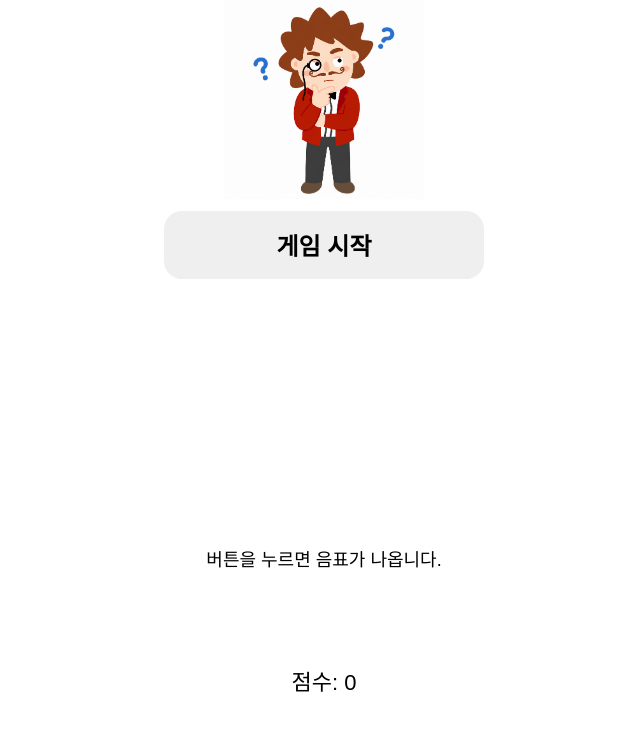
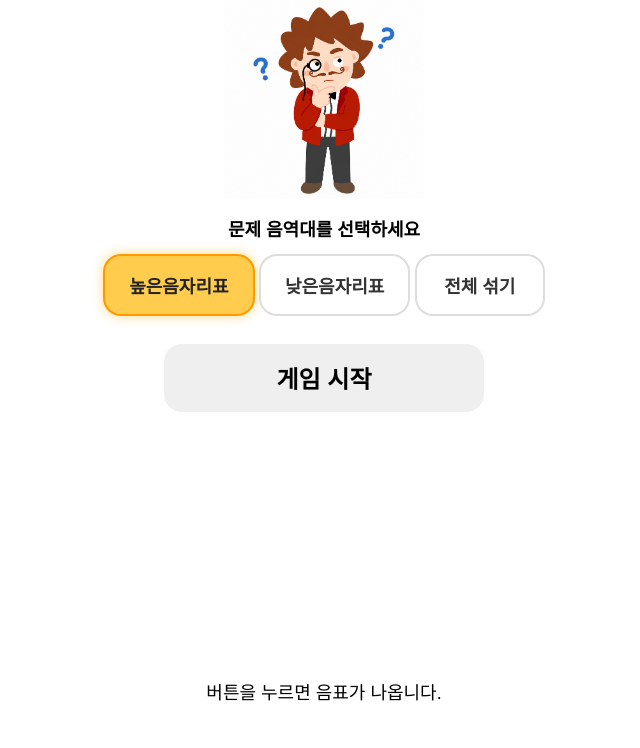
Before and after one commit to sol-smile03/music-note-game, a Flask app: page / in a window 1280 px wide. Shown: the part 254-1002 px from the top of the page, without its empty margins (316-956 px from the left). Run offline with Flask 3, Linux system fonts and the light colour scheme; some libraries are stand-ins or nearby versions.

Commit message:
Add files via upload

```diff
--- a/app.py
+++ b/app.py
@@ -7,4 +7,4 @@ def home():
     return render_template("index.html")
 
 if __name__ == "__main__":
-    app.run(debug=True)
+    app.run(host="0.0.0.0", port=5000, debug=True)
--- a/static/game.js
+++ b/static/game.js
@@ -6,23 +6,66 @@ const choices = document.getElementById("choices");
 const result = document.getElementById("result");
 const scoreText = document.getElementById("score");
 const character = document.getElementById("character");
+const rangeBox = document.getElementById("rangeBox");
+const rangeButtons = document.querySelectorAll(".rangeBtn");
+
 const correctSound = new Audio("/static/sounds/ding.mp3");
 const wrongSound = new Audio("/static/sounds/wrong.mp3");
 
-const notes = [
-  { label: "도", key: "C4", clef: "treble", color: "#ff4d4d" },
-  { label: "레", key: "D4", clef: "treble", color: "#ff9933" },
-  { label: "미", key: "E4", clef: "treble", color: "#ffd633" },
-  { label: "파", key: "F4", clef: "treble", color: "#4dff88" },
-  { label: "솔", key: "G4", clef: "treble", color: "#4da6ff" }
+const trebleNotes = [
+  { id: "treble_C4", label: "가온 도", key: "C4", clef: "treble", color: "#ff4d4d" },
+  { id: "treble_D4", label: "가온 레", key: "D4", clef: "treble", color: "#ff9933" },
+  { id: "treble_E4", label: "가온 미", key: "E4", clef: "treble", color: "#ffd633" },
+  { id: "treble_F4", label: "가온 파", key: "F4", clef: "treble", color: "#33cc66" },
+  { id: "treble_G4", label: "가온 솔", key: "G4", clef: "treble", color: "#3399ff" }
 ];
 
+const bassNotes = [
+  { id: "bass_F3", label: "낮은 파", key: "F3", clef: "bass", color: "#33cc66" },
+  { id: "bass_G3", label: "낮은 솔", key: "G3", clef: "bass", color: "#3399ff" },
+  { id: "bass_A3", label: "낮은 라", key: "A3", clef: "bass", color: "#3f51b5" },
+  { id: "bass_B3", label: "낮은 시", key: "B3", clef: "bass", color: "#9c4dff" },
+  { id: "bass_C4", label: "가온 도", key: "C4", clef: "bass", color: "#ff4d4d" }
+];
+
+const allNotes = [
+  ...bassNotes.filter(note => note.id !== "bass_C4"),
+  ...trebleNotes
+];
+
+let currentNotes = trebleNotes;
+let selectedRange = "treble";
 let score = 0;
 let answer = null;
 
 function shuffle(array) {
   return [...array].sort(() => Math.random() - 0.5);
 }
+
+function setRange(range) {
+  selectedRange = range;
+
+  if (range === "treble") {
+    currentNotes = trebleNotes;
+  } else if (range === "bass") {
+    currentNotes = bassNotes;
+  } else {
+    currentNotes = allNotes;
+  }
+
+  rangeButtons.forEach(btn => {
+    btn.classList.remove("selected");
+    if (btn.dataset.range === range) {
+      btn.classList.add("selected");
+    }
+  });
+}
+
+rangeButtons.forEach(btn => {
+  btn.addEventListener("click", () => {
+    setRange(btn.dataset.range);
+  });
+});
 
 function drawNote(noteObj) {
   staffArea.innerHTML = "";
@@ -34,11 +77,21 @@ function drawNote(noteObj) {
     staffArea,
     VF.Renderer.Backends.SVG
   );
-  renderer.resize(620, 220);
+
+  const isMobile = window.innerWidth < 600;
+
+const renderWidth = isMobile ? 760 : 620;
+const renderHeight = isMobile ? 340 : 260;
+
+const staveX = isMobile ? 80 : 140;
+const staveY = isMobile ? 90 : 60;
+const staveWidth = isMobile ? 520 : 300;
+
+renderer.resize(renderWidth, renderHeight);
 
 const context = renderer.getContext();
 
-  const stave = new VF.Stave(140, 40, 300);
+const stave = new VF.Stave(staveX, staveY, staveWidth);
 stave.addClef(noteObj.clef);
 stave.setContext(context).draw();
 
@@ -72,28 +125,31 @@ function makeQuestion() {
 
   character.src = "/static/images/character_idle.png";
 
-  answer = notes[Math.floor(Math.random() * notes.length)];
+  answer = currentNotes[Math.floor(Math.random() * currentNotes.length)];
 
   drawNote(answer);
   question.textContent = "오선의 음표를 보고 맞는 계이름을 고르세요.";
 
-  let options = shuffle(notes);
+  let options = currentNotes;
 
   options.forEach(noteObj => {
     const btn = document.createElement("button");
     btn.textContent = noteObj.label;
-    btn.dataset.label = noteObj.label;
+    btn.dataset.id = noteObj.id;
 
     btn.style.backgroundColor = noteObj.color;
     btn.style.border = "none";
 
-    if (noteObj.label === "미") {
+    if (
+      noteObj.label === "가온 미" ||
+      noteObj.label === "낮은 시"
+    ) {
       btn.style.color = "#000";
     } else {
       btn.style.color = "#fff";
     }
 
-    btn.onclick = () => checkAnswer(noteObj.label, btn);
+    btn.onclick = () => checkAnswer(noteObj.id, btn);
     choices.appendChild(btn);
   });
 }
@@ -108,23 +164,23 @@ function disableChoiceButtons() {
 function highlightCorrectButton() {
   const buttons = choices.querySelectorAll("button");
   buttons.forEach(btn => {
-    if (btn.dataset.label === answer.label) {
+    if (btn.dataset.id === answer.id) {
       btn.classList.add("correct-glow");
     }
   });
 }
 
-function checkAnswer(selected, clickedBtn) {
+function checkAnswer(selectedId, clickedBtn) {
   disableChoiceButtons();
 
-  if (selected === answer.label) {
+  if (selectedId === answer.id) {
     result.textContent = `딩동댕! 정답은 ${answer.label}`;
     result.className = "result-correct";
 
     character.src = "/static/images/character_happy.png";
 
-    correctSound.currentTime = 0;  // 🔥 반복 클릭 대비 초기화
-    correctSound.play();           // 🔥 소리 재생
+    correctSound.currentTime = 0;
+    correctSound.play();
 
     clickedBtn.classList.add("correct-glow");
     score += 1;
@@ -134,8 +190,8 @@ function checkAnswer(selected, clickedBtn) {
 
     character.src = "/static/images/character_sad.png";
 
-    wrongSound.currentTime = 0;   // 🔥 추가 (연속 클릭 대비)
-    wrongSound.play();            // 🔥 추가
+    wrongSound.currentTime = 0;
+    wrongSound.play();
 
     clickedBtn.classList.add("wrong-shake");
     highlightCorrectButton();
@@ -149,10 +205,12 @@ function checkAnswer(selected, clickedBtn) {
 startBtn.addEventListener("click", () => {
   speechBubble.classList.add("fade-out");
   startBtn.classList.add("fade-out");
+  rangeBox.classList.add("fade-out");
 
   setTimeout(() => {
     speechBubble.style.display = "none";
     startBtn.style.display = "none";
+    rangeBox.style.display = "none";
     makeQuestion();
   }, 400);
 });
--- a/static/style.css
+++ b/static/style.css
@@ -170,6 +170,32 @@ button:disabled {
     transition: all 0.4s ease;
 }
 
+#rangeBox {
+    margin: 18px auto 16px auto;
+}
+
+.rangeTitle {
+    font-size: 18px;
+    font-weight: bold;
+    margin-bottom: 10px;
+}
+
+.rangeBtn {
+    background: #ffffff;
+    color: #333333;
+    border: 2px solid #dddddd;
+    min-width: 130px;
+    min-height: 54px;
+    font-size: 18px;
+}
+
+.rangeBtn.selected {
+    background: #ffcc4d;
+    color: #222222;
+    border: 2px solid #ff9900;
+    box-shadow: 0 0 12px rgba(255, 170, 0, 0.45);
+}
+
 /* ---------------- 애니메이션 ---------------- */
 
 /* 반짝 효과 */
--- a/templates/index.html
+++ b/templates/index.html
@@ -16,6 +16,13 @@
              <img id="character" src="{{ url_for('static', filename='images/character_idle.png') }}" alt="캐릭터">
         </div>
 
+        <div id="rangeBox">
+            <p class="rangeTitle">문제 음역대를 선택하세요</p>
+            <button class="rangeBtn selected" data-range="treble">높은음자리표</button>
+            <button class="rangeBtn" data-range="bass">낮은음자리표</button>
+            <button class="rangeBtn" data-range="all">전체 섞기</button>
+        </div>
+
         <button id="startBtn">게임 시작</button>
 
         <div id="staffArea"></div>
```
Lines whose indentation alone changed are shown as unchanged.
